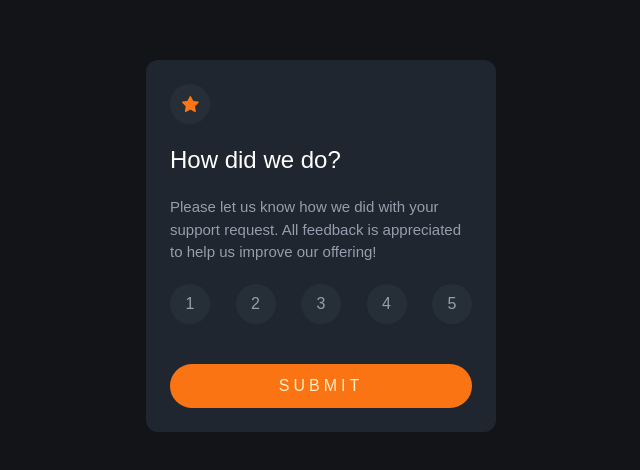
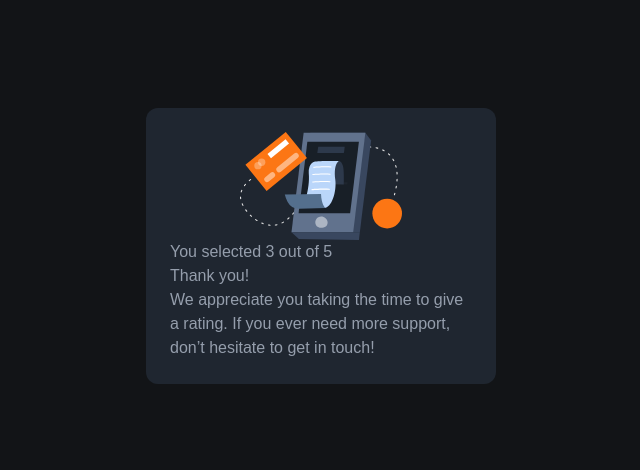
Before and after one commit to lioneltraore/frontendmentor.io-challenges, a React (Create React App) app in the folder React/interactive-rating-component/: page / in a window 1280 px wide. Shown: the part 154-624 px from the top of the page, without its empty margins (319-959 px from the left). Built offline with nearby package versions, Linux system fonts and the light colour scheme.

Commit message:
add feedback component

```diff
--- a/React/interactive-rating-component/src/App.js
+++ b/React/interactive-rating-component/src/App.js
@@ -1,9 +1,19 @@
+import { useState } from "react";
+import Feedback from "./components/Feedback/Feedback";
 import ScoringBoard from "./components/score/ScoringBoard";
 
 function App() {
+  const [scoring, setScoring] = useState(0);
+
+  const scoringHandler = (userScore) => {
+    console.log('user score', userScore);
+  }
+
   return (
-    <div className="bg-darker flex flex-col items-center justify-center h-screen p-6 text-lighter">
-      <ScoringBoard />
+    <div className="flex flex-col items-center justify-center h-screen p-6 bg-darker text-lighter">
+      {/* {!scoring && <ScoringBoard onSubmitScoring={scoringHandler} />} */}
+      {/* {scoring && <Feedback />} */}
+      <Feedback />
     </div>
   );
 }
--- a/React/interactive-rating-component/src/components/Feedback/Feedback.js
+++ b/React/interactive-rating-component/src/components/Feedback/Feedback.js
@@ -1,15 +1,20 @@
 import Card from "../card/Card";
-import illustration from '../../assets/images/illustration-thank-you';
-
+import illustration from "../../assets/images/illustration-thank-you.svg";
 
 const Feedback = (props) => {
   return (
     <Card>
-            <div>
+      <div className="flex items-center justify-center">
         <img src={illustration} alt="thank you illustration" />
       </div>
+      <span>You selected 3 out of 5</span>
+      <h2>Thank you!</h2>
+      <p>
+        We appreciate you taking the time to give a rating. If you ever need
+        more support, don’t hesitate to get in touch!
+      </p>
     </Card>
   );
-}
+};
 
 export default Feedback;
--- a/React/interactive-rating-component/src/components/score/ScoringBoard.js
+++ b/React/interactive-rating-component/src/components/score/ScoringBoard.js
@@ -1,19 +1,30 @@
+import { useState } from "react";
 import Button from "../Button/Button";
 import Card from "../card/Card";
 import Icon from "../icon/Icon";
 import Score from "../score/Score";
 
-const ScoringBoard = () => {
+const ScoringBoard = (props) => {
+  const [score, setScore] = useState(1);
+
+  const scoreHandler = (userScore) => {
+    console.log(typeof(userScore));
+  }
+
+  const submitScoreHandler = () => {
+    props.onSubmitScoring(score);
+  }
+
   return (
     <Card>
       <Icon />
-      <h2 className="text-white text-2xl mb-5">How did we do?</h2>
+      <h2 className="mb-5 text-2xl text-white">How did we do?</h2>
       <p className="text-default">
         Please let us know how we did with your support request. All feedback is
         appreciated to help us improve our offering!
       </p>
       <Score />
-      <Button label="Submit" />
+      <Button type="button" onClick={submitScoreHandler} label="Submit" />
     </Card>
   );
 };
```
Lines whose indentation alone changed are shown as unchanged.
